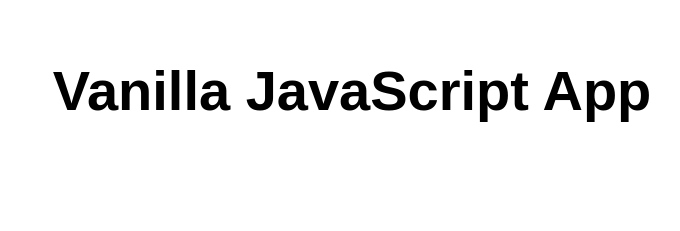
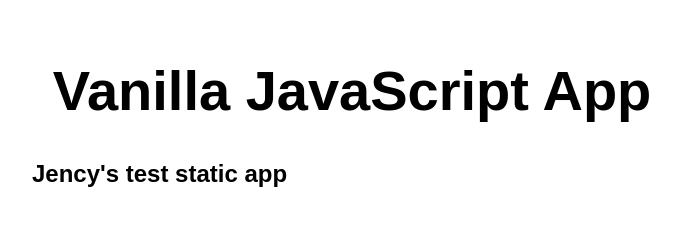
Before and after one commit to jency-darsan/test-az-app, a website: page src/index.html in a window 1280 px wide. Shown: the whole page, without its empty margins (288-968 px from the left). Drawn offline with Linux system fonts and the light colour scheme.

Commit message:
Update index.html

```diff
--- a/src/index.html
+++ b/src/index.html
@@ -11,6 +11,7 @@
 <body>
   <main>
     <h1>Vanilla JavaScript App</h1>
+    <h2>Jency's test static app</h2>
   </main>
 </body>
 
```
